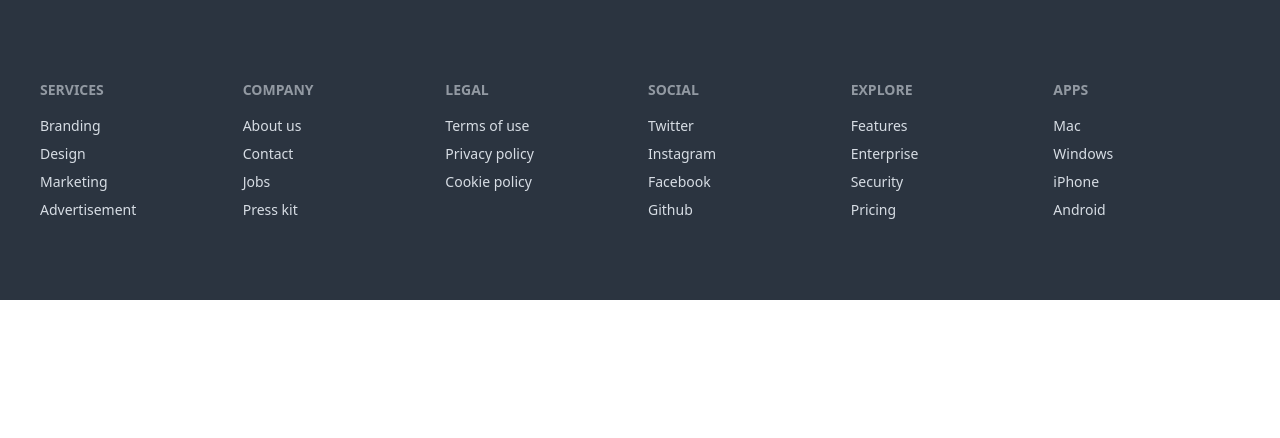
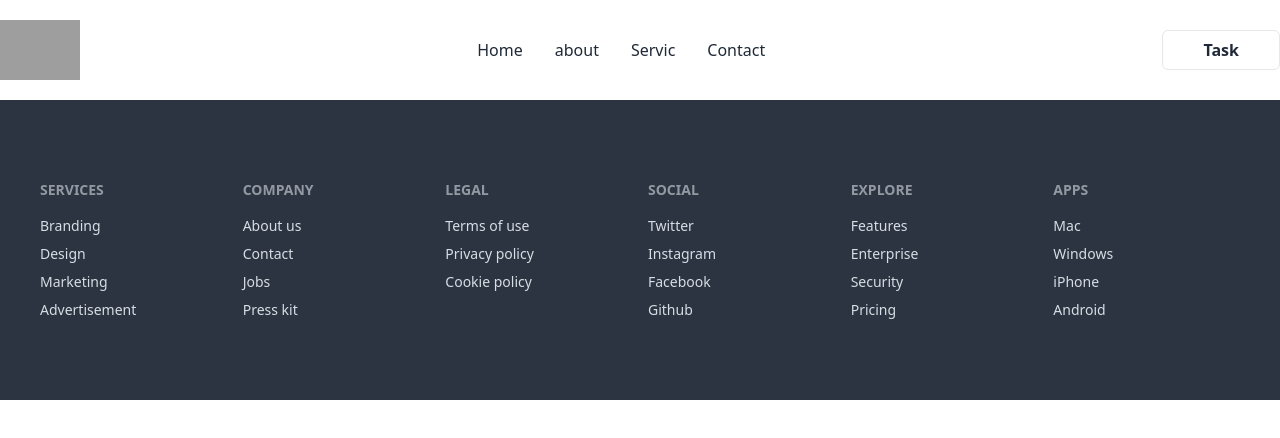
Before and after one commit to RSsunny/task-management, a React app: page / in a window 1280 px wide. Shown: the top 438 px of the page. Built offline with nearby package versions, Linux system fonts and the light colour scheme; no server answers; grey boxes are pictures that could not be loaded; the HTML template or start-up script is replaced by a standard one.

Commit message:
header section create

```diff
--- a/src/app/Home/Home.jsx
+++ b/src/app/Home/Home.jsx
@@ -1,4 +1,5 @@
 import Footer from "../../components/ui/Footer";
+import Hader from "../../components/ui/Hader";
 import useAuth from "../../hooks/useAuth";
 
 const Home = () => {
@@ -6,6 +7,7 @@ const Home = () => {
   console.log(loding);
   return (
     <div>
+      <Hader />
       <Footer />
     </div>
   );
--- a/src/components/ui/Hader.jsx
+++ b/src/components/ui/Hader.jsx
@@ -1,7 +1,11 @@
-import React from "react";
+import Navbar from "./Navbar";
 
 const Hader = () => {
-  return <div></div>;
+  return (
+    <div>
+      <Navbar />
+    </div>
+  );
 };
 
 export default Hader;
--- /dev/null
+++ b/src/components/ui/Navbar.jsx
@@ -0,0 +1,30 @@
+import { Link } from "react-router-dom";
+import Navlist from "./Navlist";
+
+const Navbar = () => {
+  return (
+    <div className="flex justify-between items-center gap-10 px-5 md:px-5 lg:px-0 py-5 max-w-7xl mx-auto  ">
+      <div>
+        <img
+          className="w-20"
+          src="https://i.ibb.co/GkgGZqL/Task-Logo-fullcol-Copy.png"
+          alt=""
+        />
+      </div>
+      <div className="hidden md:block">
+        {" "}
+        <Navlist />
+      </div>
+      <div>
+        <Link
+          to={"/dashboard"}
+          className="px-10  py-2 font-bold border rounded-md"
+        >
+          Task
+        </Link>
+      </div>
+    </div>
+  );
+};
+
+export default Navbar;
--- /dev/null
+++ b/src/components/ui/Navlist.jsx
@@ -0,0 +1,42 @@
+import { NavLink } from "react-router-dom";
+
+const Navlist = () => {
+  return (
+    <div className="flex justify-between items-center gap-8 ">
+      <NavLink
+        to="/"
+        className={({ isActive, isPending }) =>
+          isPending ? "pending" : isActive ? "active" : ""
+        }
+      >
+        Home
+      </NavLink>
+      <NavLink
+        to="/about"
+        className={({ isActive, isPending }) =>
+          isPending ? "pending" : isActive ? "active" : ""
+        }
+      >
+        about
+      </NavLink>
+      <NavLink
+        to="/service"
+        className={({ isActive, isPending }) =>
+          isPending ? "pending" : isActive ? "active" : ""
+        }
+      >
+        Servic
+      </NavLink>
+      <NavLink
+        to="/contact"
+        className={({ isActive, isPending }) =>
+          isPending ? "pending" : isActive ? "active" : ""
+        }
+      >
+        Contact
+      </NavLink>
+    </div>
+  );
+};
+
+export default Navlist;
```
